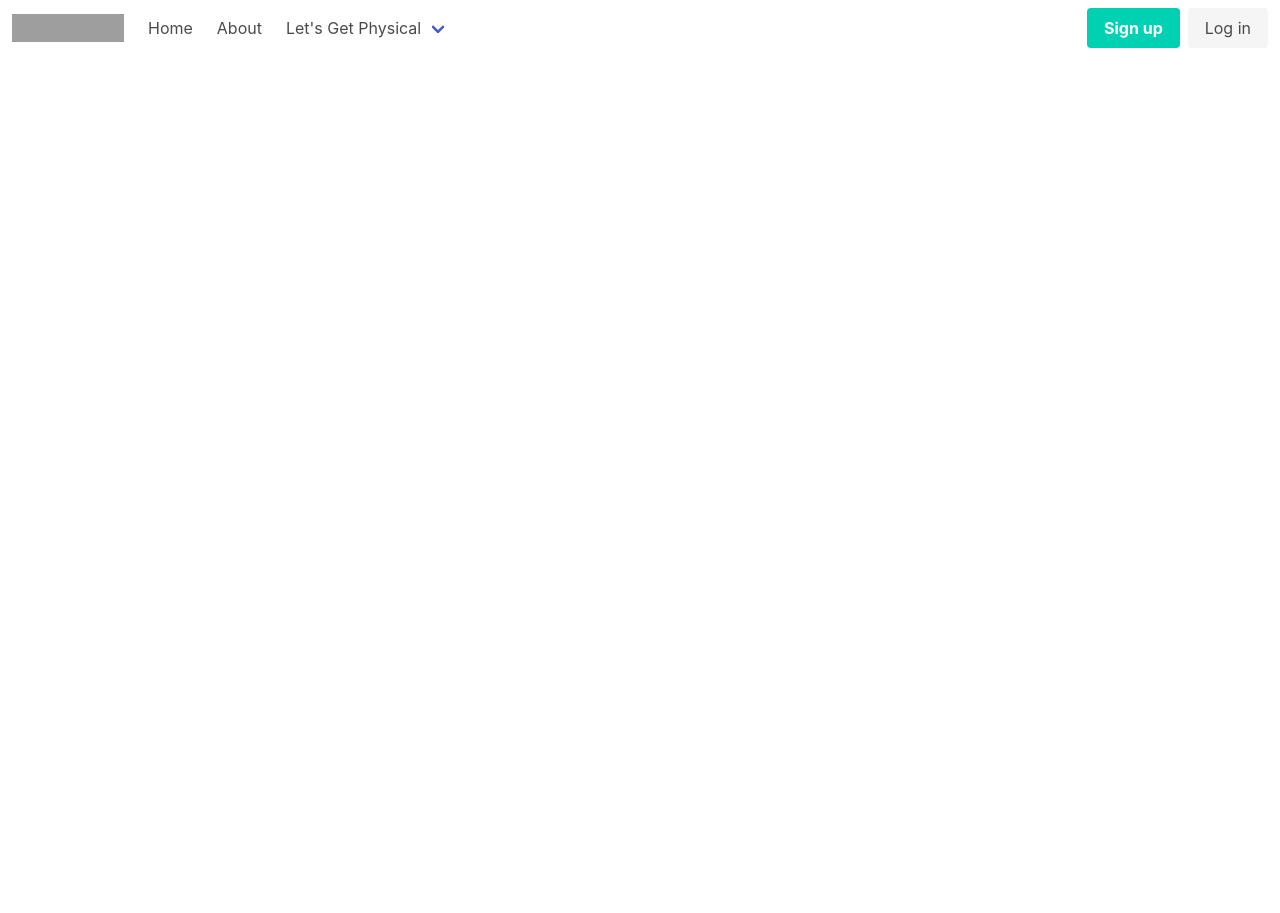
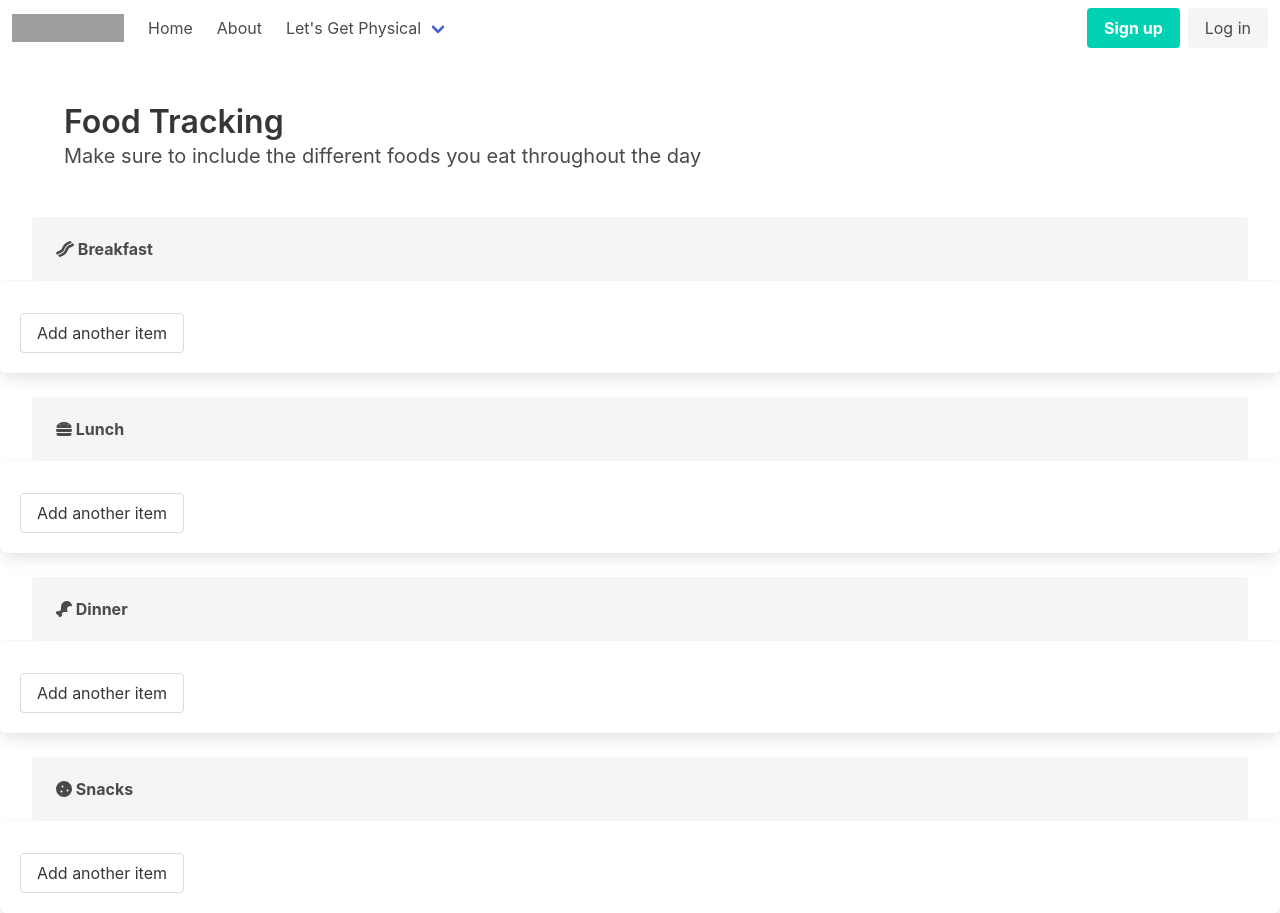
Before and after one commit to meganschmidt23/WebServerApp-Schmidt-Megan, a Vue app in the folder client/: page /foodtracking in a window 1280 px wide. Before the commit the page ends 800 px from the top, so only its background shows below. Built offline with nearby package versions, Linux system fonts and the light colour scheme; grey boxes are pictures that could not be loaded.

Commit message:
Food Tracking updated

```diff
--- a/client/src/components/Nav.vue
+++ b/client/src/components/Nav.vue
@@ -27,23 +27,11 @@
         </a>
 
         <div class="navbar-dropdown">
-          <a class="navbar-item">
-            Workout
-          </a>
-          <a class="navbar-item">
-            Weight
-          </a>
-          <a class="navbar-item">
-            Water
-          </a>
-          <hr class="navbar-divider">
-          <a class="navbar-item">
-            Food Tracking
-          </a>
-           <hr class="navbar-divider">
-          <a class="navbar-item">
-            Goals
-          </a>
+          <router-link to="/workout" class="navbar-item" active-class="is-current" exact>Workout</router-link>
+          <router-link to="/weight" class="navbar-item" active-class="is-current" exact>Weight</router-link>
+          <router-link to="/water" class="navbar-item" active-class="is-current" exact>Water</router-link>
+          <router-link to="/foodtracking" class="navbar-item" active-class="is-current" exact>Food Tracking</router-link>
+          <router-link to="/goals" class="navbar-item" active-class="is-current" exact>Goals</router-link>
         </div>
       </div>
     </div>
--- a/client/src/main.js
+++ b/client/src/main.js
@@ -1,7 +1,9 @@
 import Vue from 'vue'
 import App from './App.vue'
 import router from './router'
-import 'bulma';
+
+import 'bulma'
+import '@fortawesome/fontawesome-free/css/all.css'
 
 Vue.config.productionTip = false
 
--- a/client/src/router/index.js
+++ b/client/src/router/index.js
@@ -27,6 +27,36 @@ const routes = [
     path: '/signup',
     name: 'Signup',
     component: () => import('../views/Signup.vue')
+  },
+  {
+    path: '/workout',
+    name: 'Workout',
+    component: () => import('../views/Workout.vue')
+  },
+  {
+    path: '/weight',
+    name: 'Weight',
+    component: () => import('../views/Weight.vue')
+  },
+  {
+    path: '/water',
+    name: 'Water',
+    component: () => import('../views/Water.vue')
+  },
+  {
+    path: '/foodtracking',
+    name: 'Food Tracking',
+    component: () => import('../views/FoodTracker.vue')
+  },
+  {
+    path: '/goals',
+    name: 'Goals',
+    component: () => import('../views/Goals.vue')
+  },
+  {
+    path: '/exercises',
+    name: 'Exercises',
+    component: () => import('../views/Exercises.vue')
   }
 ]
 
--- a/client/src/views/FoodTracker.vue
+++ b/client/src/views/FoodTracker.vue
@@ -12,8 +12,67 @@
   </div>
   <div class="container is-fluid">
     <div class="notification">
-        <i class="fas fa-bacon"></i><strong>Breakfast</strong>
+        <i class="fas fa-bacon"></i>
+            <strong>   Breakfast</strong>
     </div>
   </div>
+  <div class="box">
+  <article class="media">
+    <div class="media-content">
+        <div class="content">
+        </div>
+        <input class="button" type="submit" value="Add another item" onclick="AddItem()"></button>
+    </div>
+  </article>
+  </div>
+  <div class="container is-fluid">
+  <div class="notification">
+        <i class="fas fa-hamburger"></i>
+            <strong>   Lunch</strong>
+  </div>
+  </div>
+  <div class="box">
+  <article class="media">
+    <div class="media-content">
+      <div class="content">
+      </div>
+      <input class="button" type="submit" value="Add another item" onclick="AddItem()"></button>
+    </div>
+  </article>
+  </div>
+  <div class="container is-fluid">
+  <div class="notification">
+        <i class="fas fa-drumstick-bite"></i>
+            <strong>   Dinner</strong>
+  </div>
+  </div>
+  <div class="box">
+  <article class="media">
+    <div class="media-content">
+      <div class="content">
+      </div>
+      <input class="button" type="submit" value="Add another item" onclick="AddItem()"></button>
+    </div>
+  </article>
+  </div>
+  <div class="container is-fluid">
+  <div class="notification">
+        <i class="fas fa-cookie"></i>
+            <strong>   Snacks</strong>
+  </div>
+  </div>
+  <div class="box">
+  <article class="media">
+    <div class="media-content">
+      <div class="content">
+      </div>
+      <input class="button" type="submit" value="Add another item" onclick="AddItem()"></button>
+    </div>
+  </article>
+</div>
 </section>
 </template>
+
+<script>
+//Need to add line so people can add and remove things
+</script>
```
